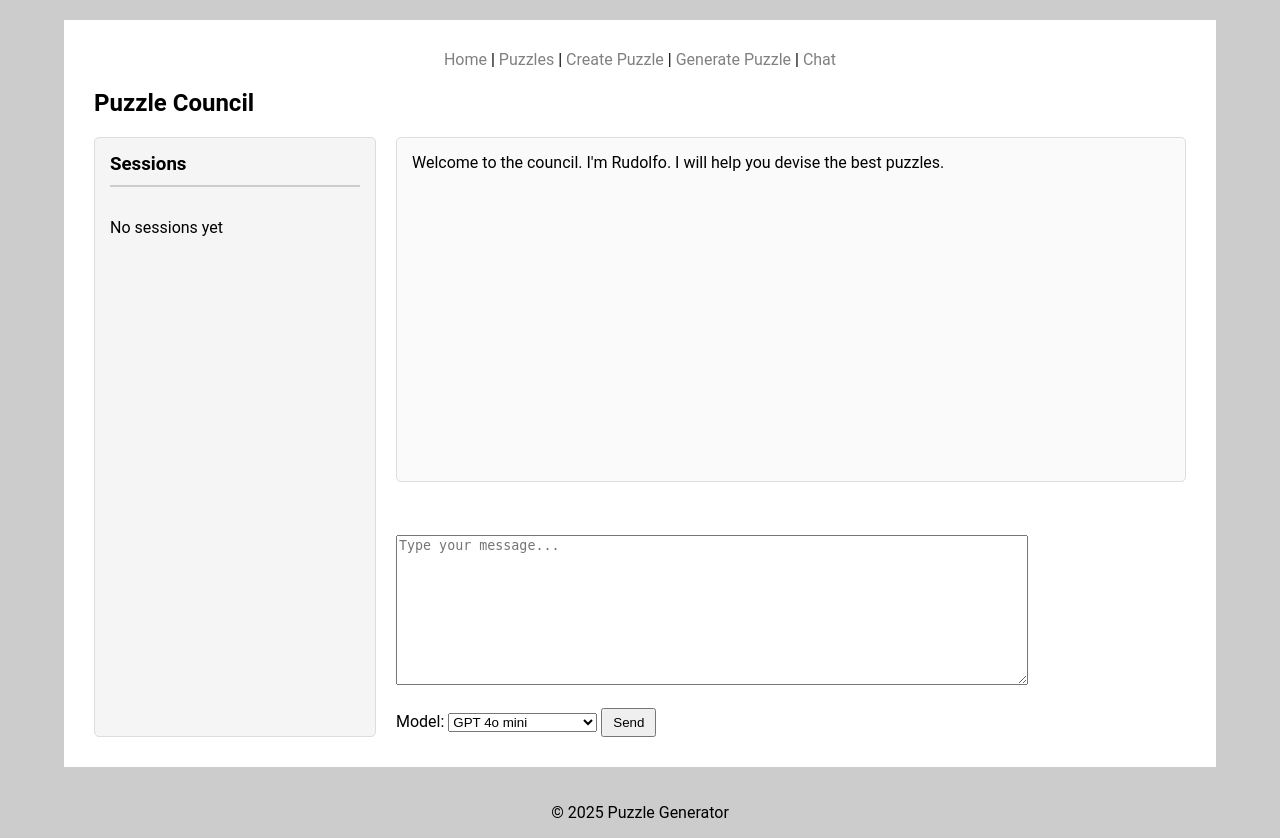
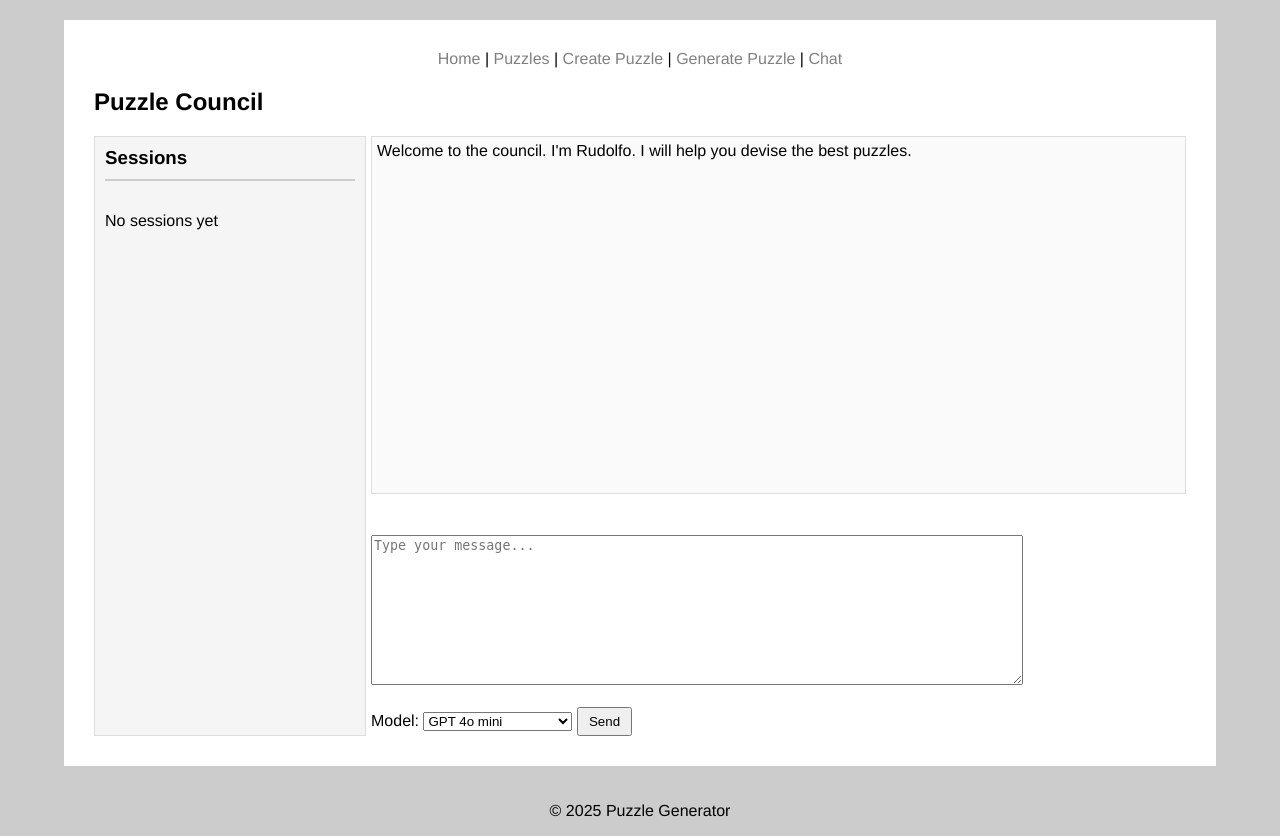
Before and after one commit to F-Mann-M/Puzzle-Generator, a FastAPI app: template app/templates/chat.html in a window 1280 px wide. Run offline with FastAPI, Linux system fonts and the light colour scheme; the template is opened without the code that fills it, so the values that code supplies are empty; parts of the project's set-up code (start-up, migrations or seed data) failed here and were passed over; some libraries are stand-ins or nearby versions.

Commit message:
adjust little chat issuse

```diff
--- a/app/routers/chat_routers.py
+++ b/app/routers/chat_routers.py
@@ -44,7 +44,7 @@ async def get_session(session_id: UUID, db: Session = Depends(get_db)):
         if message.role == "User":
             message_html += f'<div class="user_message"><strong>You:</strong> {message.content}</div>'
         else:
-            message_html += f'<div class="ai_response"><strong>You:</strong> {message.content}</div>'
+            message_html += f'<div class="ai_response"><strong>Rudolfo:</strong> {message.content}</div>'
 
     return HTMLResponse(content=message_html)
 
--- a/app/services/session_services.py
+++ b/app/services/session_services.py
@@ -14,7 +14,7 @@ class SessionService:
     async def create_topic_name(self,message: str, model: str) -> str:
         """ Takes in first message of a session and creates a new topic name"""
         llm = get_llm(model)
-        system_prompt = "Summarize this user query in 3 to 5 words. Do not use punctuation."
+        system_prompt = "Summarize this user query in 3 to 5 words. Do not use punctuation. Describe user as nobel man"
         prompt = {"system_prompt": system_prompt, "user_prompt": message}
         llm_response = await llm.chat(prompt)
         return llm_response
--- a/app/static/style.css
+++ b/app/static/style.css
@@ -1,5 +1,5 @@
 html, body {
-    font-family: 'Roboto', 'Helvetica Neue', Helvetica, Arial, sans-serif;
+    font-family: 'Calib', 'Helvetica Neue', Helvetica, Arial, sans-serif;
     font-style: normal;
     font-weight: 400;
     letter-spacing: 0;
@@ -144,7 +144,7 @@ a, a:visited, a:hover, a:active {
 
 #editor-container {
     width: 100%;
-    height: 600px;
+    height: 400px;
     border: 2px solid #444;
     background: #fafafa;
     margin-top: 20px;
@@ -176,15 +176,15 @@ a, a:visited, a:hover, a:active {
 
 /* Chat */
 .ai_response {
-    margin: 0px 0;
+    margin: 20px 20% 20px 0;
     padding: 5px;
+    background-color: lightgray;
     line-height: 25px;
-    background-color: #f1f8e9;
     border-radius: 5px
 }
 
 .user_message {
-    margin: 0px 0;
+    margin: 0 0 0 50%;
     padding: 5px;
     background-color: #e3f2fd;
     border-radius: 5px;
@@ -195,7 +195,7 @@ a, a:visited, a:hover, a:active {
 .chat-layout {
     display: flex;
     flex-direction: row;
-    gap: 20px;
+    gap: 5px;
     height: calc(100vh - 200px);
     min-height: 600px;
 }
@@ -205,8 +205,8 @@ a, a:visited, a:hover, a:active {
     min-width: 250px;
     background-color: #f5f5f5;
     border: 1px solid #ddd;
-    border-radius: 5px;
-    padding: 15px;
+    border-radius: 0px;
+    padding: 10px;
     overflow-y: auto;
     max-height: 100%;
 }
@@ -221,21 +221,21 @@ a, a:visited, a:hover, a:active {
 .sessions-list {
     display: flex;
     flex-direction: column;
-    gap: 10px;
+    gap: 5px;
 }
 
 .session-item {
-    padding: 12px;
-    background-color: white;
-    border: 1px solid #ddd;
-    border-radius: 5px;
+    padding: 5px;
+    /*background-color: white;*/
+    border: 0px solid #ddd;
+    border-radius: 0px;
     transition: all 0.2s ease;
 }
 
 .session-item:hover {
-    background-color: #e8f4f8;
+    background-color: lightgray;
     border-color: #4a90e2;
-    transform: translateX(3px);
+    /*transform: translateY(3px);*/
 }
 
 .session-item.active {
@@ -270,10 +270,10 @@ a, a:visited, a:hover, a:active {
 #chat-container {
     flex: 1;
     overflow-y: auto;
-    padding: 15px;
+    padding: 5px;
     background-color: #fafafa;
     border: 1px solid #ddd;
-    border-radius: 5px;
-    margin-bottom: 15px;
+    border-radius: 0px;
+    margin-bottom: 5px;
     min-height: 300px;
 }
```
